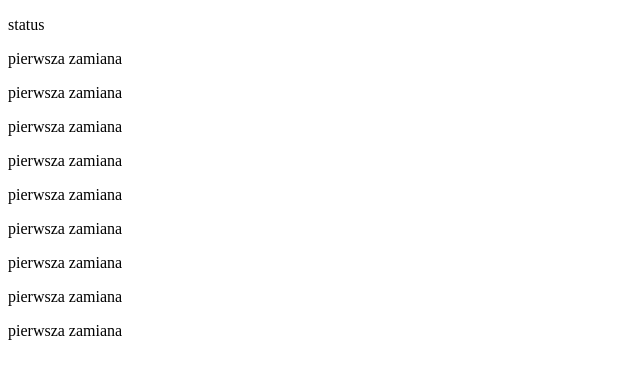
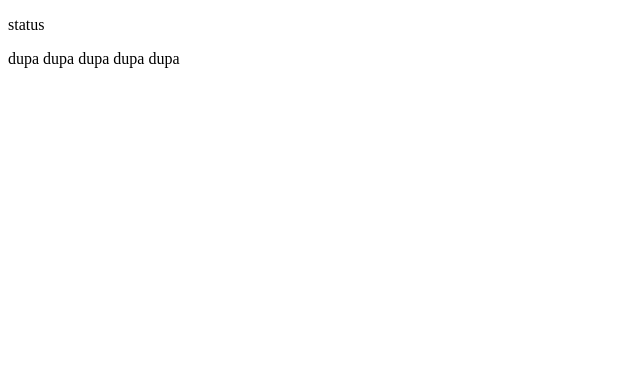
Before and after one commit to MartynaBartniczak/git, a plain HTML site: page index.html in a window 1280 px wide. Shown: the whole page, without its empty margins (0-640 px from the left). Drawn offline with Linux system fonts and the light colour scheme.

Commit message:
marcinmarcin

```diff
--- a/index.html
+++ b/index.html
@@ -6,14 +6,11 @@
 </head>
 <body>
 <p>status</p>
-<p>pierwsza zamiana</p>
-<p>pierwsza zamiana</p>
-<p>pierwsza zamiana</p>
-<p>pierwsza zamiana</p>
-<p>pierwsza zamiana</p>
-<p>pierwsza zamiana</p>
-<p>pierwsza zamiana</p>
-<p>pierwsza zamiana</p>
-<p>pierwsza zamiana</p>
+dupa
+dupa
+dupa
+dupa
+dupa
+
 
 </html>
```
